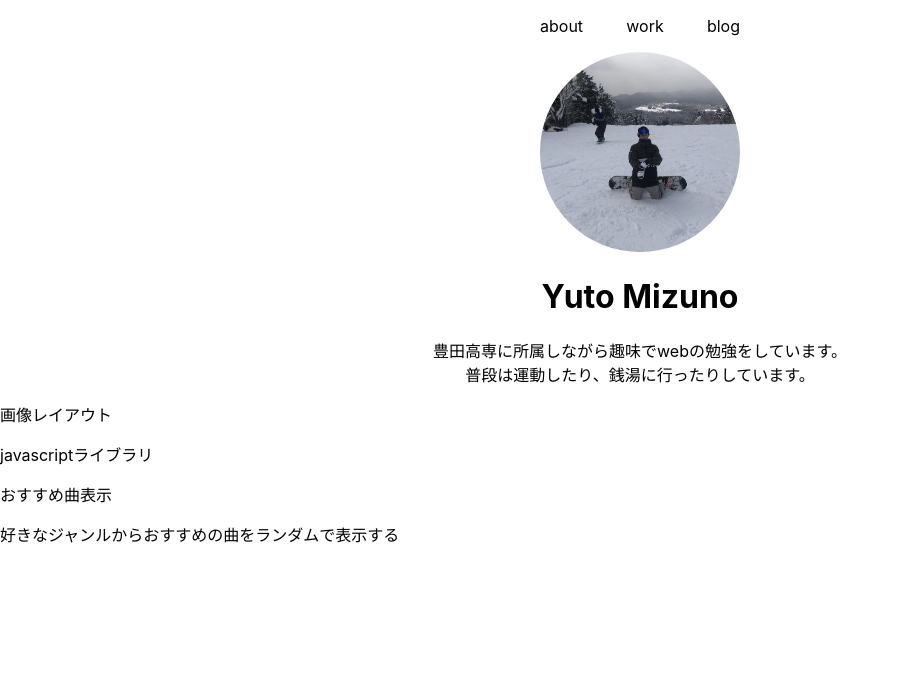
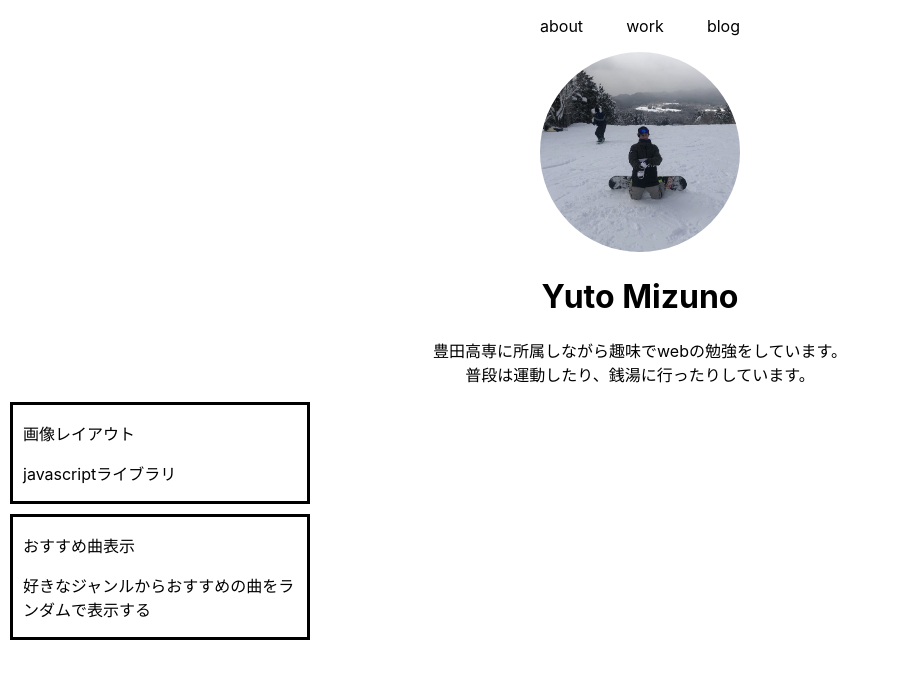
Before and after one commit to myuto7/portfolio, a Next.js app: page / in a window 1280 px wide. Shown: the top 678 px of the page, without its empty margins (0-900 px from the left). Built offline with nearby package versions, Linux system fonts and the light colour scheme.

Commit message:
Apply work style

```diff
--- a/compornents/Work.tsx
+++ b/compornents/Work.tsx
@@ -1,11 +1,12 @@
 import { WorkData } from "./dataset";
+import styles from "../styles/Home.module.css";
 
 const Work: React.FC<WorkData> = (props) => {
     return (
-        <div>
+        <div className={styles.work}>
             <p>{props.title}</p>
             <p>{props.explain}</p>
-            <a href={props.url}></a>
+            <a className={styles.link} href={props.url}></a>
         </div>
     )
 }
--- a/styles/Home.module.css
+++ b/styles/Home.module.css
@@ -143,3 +143,21 @@
   border-radius: 50%;
   display: block;
 }
+
+.work {
+  position: relative;
+  width: 300px;
+  height: auto;
+  border: solid;
+  margin: 10px;
+  padding-left: 10px;
+}
+
+.link {
+  display: block;
+  position: absolute;
+  top: 0;
+  left: 0;
+  width: 100%;
+  height: 100%;
+}
```
